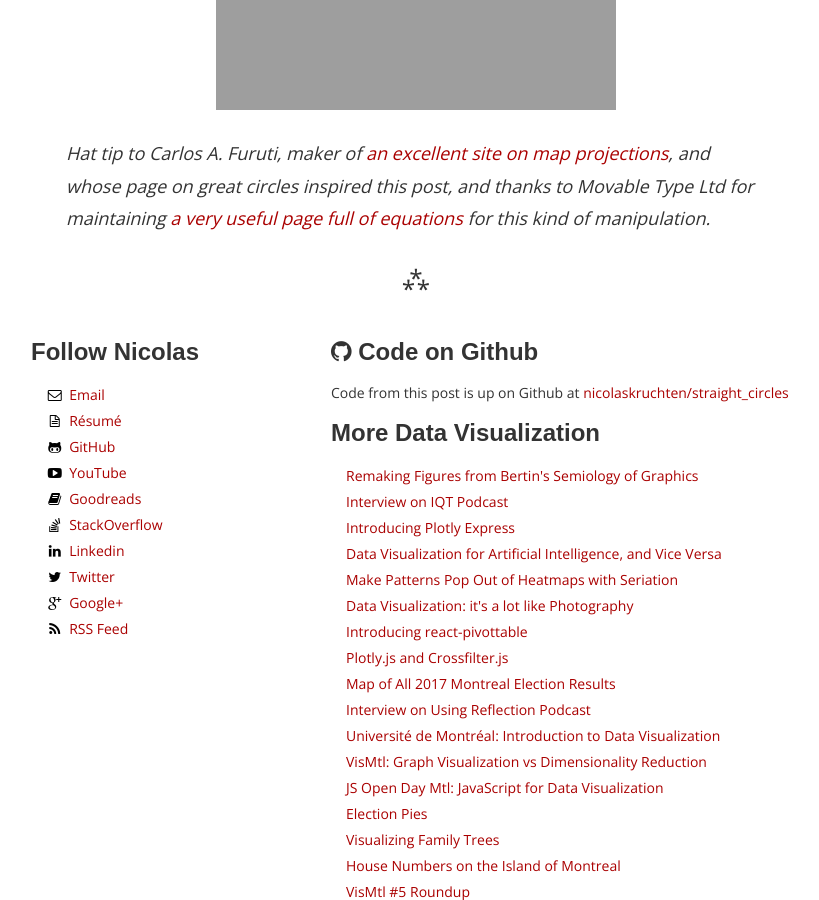
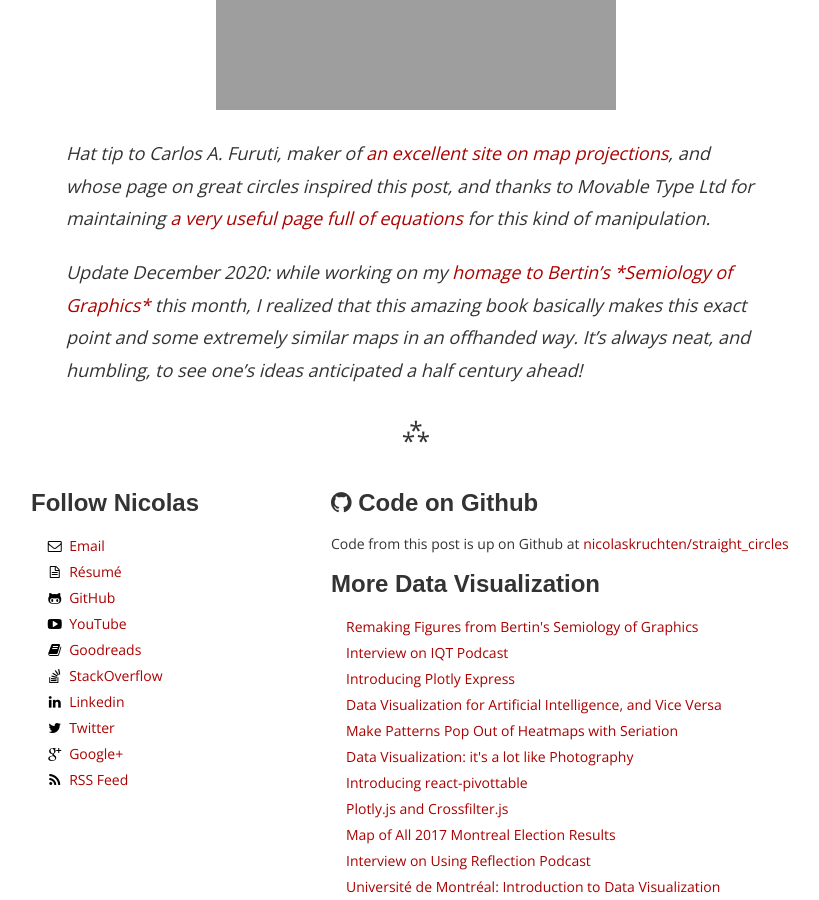
Before and after one commit to nicolaskruchten/nicolaskruchten.github.io, a Jekyll site: the page built from _posts/2017-12-22-straightening_great_circles.md, in a window 1280 px wide and 900 px high, scrolled down 3076 px. Shown: the whole window, without its empty margins (224-1043 px from the left). Built offline with Jekyll 4.4.1, drawn with Linux system fonts in a browser that asks for light colours; some web fonts are replaced.

Commit message:
Update 2017-12-22-straightening_great_circles.md

```diff
--- a/_posts/2017-12-22-straightening_great_circles.md
+++ b/_posts/2017-12-22-straightening_great_circles.md
@@ -33,6 +33,8 @@
 
 *Hat tip to Carlos A. Furuti, maker of [an excellent site on map projections][progonos], and whose page on great circles inspired this post, and thanks to Movable Type Ltd for maintaining [a very useful page full of equations][mt] for this kind of manipulation.*
 
+*Update December 2020: while working on my [homage to Bertin's *Semiology of Graphics*](https://nicolas.kruchten.com/semiology_of_graphics/) this month, I realized that this amazing book basically makes this exact point and some extremely similar maps in an offhanded way. It's always neat, and humbling, to see one's ideas anticipated a half century ahead!*
+
 [er]: https://en.wikipedia.org/wiki/Equirectangular_projection
 [gc]: https://en.wikipedia.org/wiki/Great-circle_distance
 [gh]: https://github.com/nicolaskruchten/straight_circles
```
